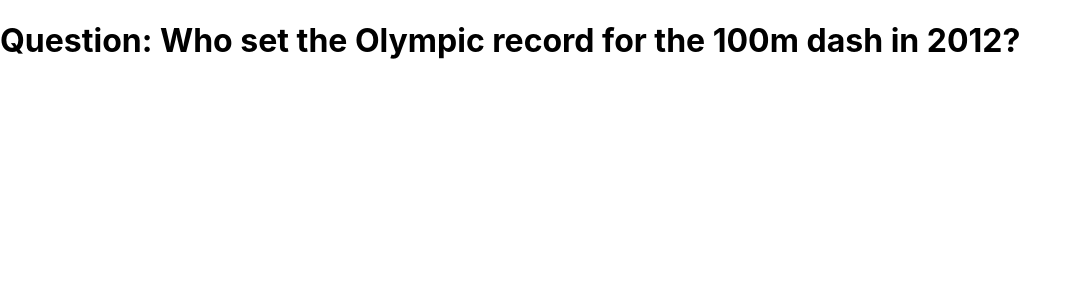
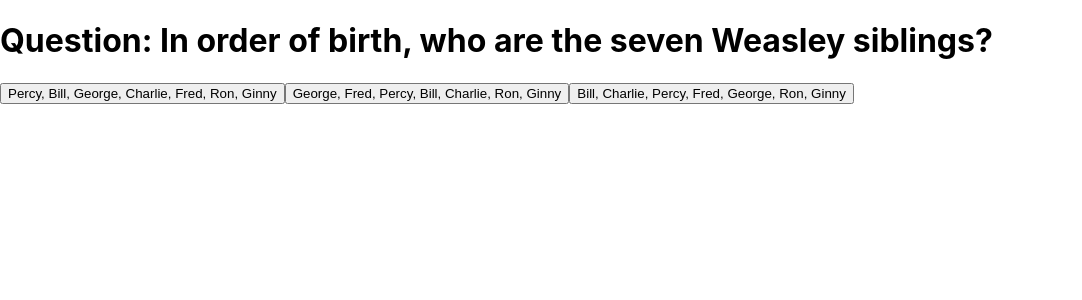
Before and after one commit to Technigo/project-redux-quiz-old, a React (Create React App) app: page / in a window 1280 px wide. Shown: the top 300 px of the page, without its empty margins (0-1082 px from the left). Built offline with nearby package versions, Linux system fonts and the light colour scheme.

Commit message:
First commit, added questions and answers

```diff
--- a/src/components/CurrentQuestion.js
+++ b/src/components/CurrentQuestion.js
@@ -1,16 +1,27 @@
 import React from 'react'
-import { useSelector } from 'react-redux'
+import { useSelector, useDispatch } from 'react-redux'
+import { quiz } from '../reducers/quiz'
+
 
 export const CurrentQuestion = () => {
   const question = useSelector((state) => state.quiz.questions[state.quiz.currentQuestionIndex])
 
+  const dispatch = useDispatch()
+
   if (!question) {
     return <h1>Oh no! I could not find the current question!</h1>
   }
+  const onAnswerSubmit = (id, index) => {dispatch(quiz.actions.submitAnswer({questionId:id, answerIndex: index}))}
 
   return (
     <div>
       <h1>Question: {question.questionText}</h1>
+      {question.options.map((item, index) => (
+        <button
+          key={item}
+          onClick={() => onAnswerSubmit(question.id, index)}
+        >{item} </button>
+      ))}
     </div>
   )
 }
--- a/src/reducers/quiz.js
+++ b/src/reducers/quiz.js
@@ -1,13 +1,21 @@
 import { createSlice } from '@reduxjs/toolkit'
 
 // Change these to your own questions!
-const questions = [
-  { id: 1, questionText: 'Who set the Olympic record for the 100m dash in 2012?', options: ['Usain Bolt', 'Justin Gatlin', 'Tyson Gay', 'Asafa Powell'], correctAnswerIndex: 0 },
-  { id: 2, questionText: 'When was Michael Phelps last named male World Swimmer of the Year?', options: ['2012', '2014', '2016', '2018'], correctAnswerIndex: 2 }
-]
+
 
 const initialState = {
-  questions,
+  questions: [
+    { id: 1, questionText: 'In order of birth, who are the seven Weasley siblings?',
+      options: ['Percy, Bill, George, Charlie, Fred, Ron, Ginny',
+                'George, Fred, Percy, Bill, Charlie, Ron, Ginny',
+                'Bill, Charlie, Percy, Fred, George, Ron, Ginny'],
+      correctAnswerIndex: 2 },
+    { id: 2, questionText: 'What is the only book in the Harry Potter series that does not feature Lord Voldemort?',
+      options: ['The Sorceres Stone',
+                'The Prisoner of Akzaban',
+                'The Deathly Hallows'],
+      correctAnswerIndex: 1 }
+  ],
   answers: [],
   currentQuestionIndex: 0,
   quizOver: false
@@ -34,6 +42,9 @@ export const quiz = createSlice({
      * and `answerIndex` keys. See the readme for more details.
      */
     submitAnswer: (state, action) => {
+      console.log('State: ', state);
+			console.log('Action: ', action);
+
       const { questionId, answerIndex } = action.payload
       const question = state.questions.find((q) => q.id === questionId)
 
@@ -52,7 +63,9 @@ export const quiz = createSlice({
         answer: question.options[answerIndex],
         isCorrect: question.correctAnswerIndex === answerIndex
       })
+
     },
+
 
     /**
      * Use this action to progress the quiz to the next question. If there's
```
